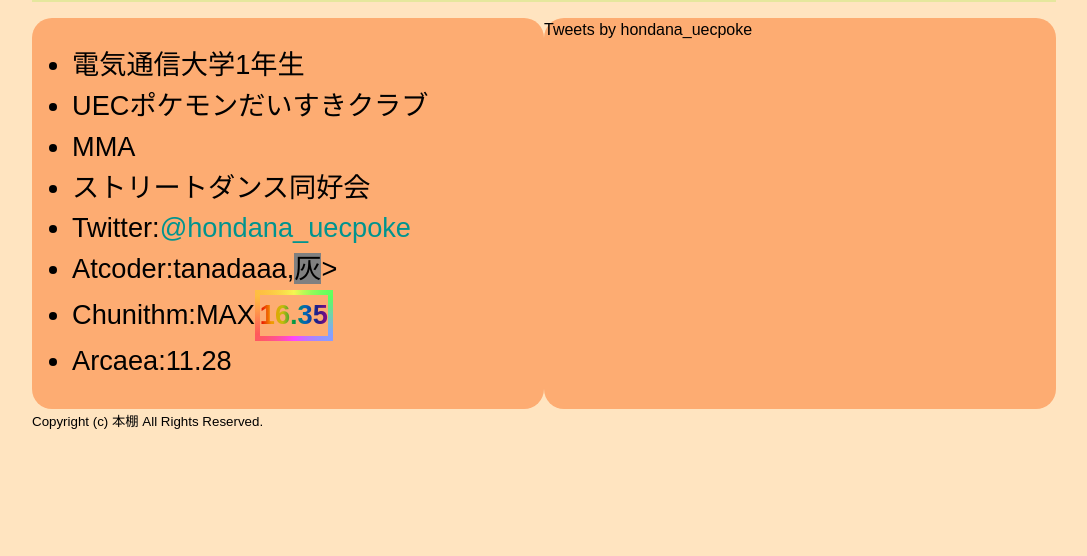
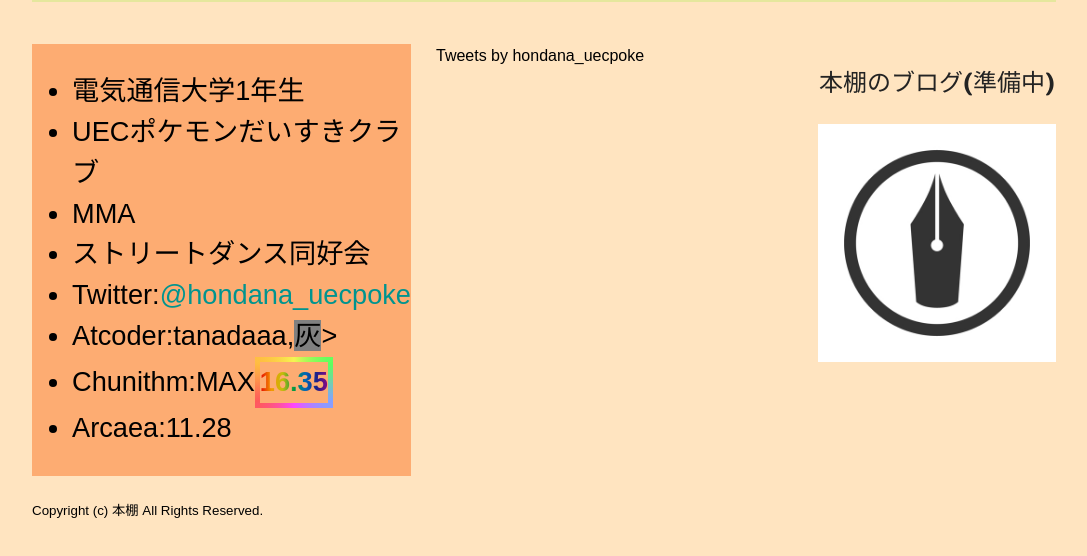
Before and after one commit to tanadaaa/hondana.com, a plain HTML site: page index.html in a window 1280 px wide. Shown: the part 156-712 px from the top of the page, without its empty margins (96-1183 px from the left). Drawn offline with nearby package versions, Linux system fonts and the light colour scheme.

Commit message:
add hatenablog link

```diff
--- a/index.css
+++ b/index.css
@@ -7,6 +7,10 @@ body {
     font-family:sans-serif;
     line-height:1.5;
     background-color: rgb(255, 228, 192);
+    display: grid;
+    grid-template-rows: 80px 80px 1fr;
+    grid-gap: var(2em);
+    text-align: left;
 }
 header{
     background-color: rgb(247, 172, 110);
@@ -56,12 +60,12 @@ a,a:hover,a:visited{
 #main_contents{
     display: grid;
     grid-template-rows: auto;
-    grid-template-columns: 1fr 1fr;
-    grid-gap: var(2em);
+    grid-template-columns: 2fr 3fr 2fr;
+    grid-gap: 25px;
+    padding-bottom: 25px;
     text-align: left;
 }
 .blocks{
-    border-radius: 20px;
     background-color: rgb(253, 172, 114);
 }
 #intro ul{
@@ -92,8 +96,28 @@ a,a:hover,a:visited{
 #twitter_color{
     color: rgb(0, 148, 143);
 }
-.twitter-timeline{
-    border-radius: 20px;
+#hatena_blog{
+    display: grid;
+    grid-template-rows: 80px 1fr;
+    text-align: left;
+}
+#hatena_chr{
+    font-family: 'M PLUS Rounded 1c', sans-serif;
+    font-size: 150%;
+    text-align: center;
+    padding:20px 0;
+    grid-row: 1 / 2;
+    color: #232323;
+}
+#hatena_icon{
+    grid-row: 2 / 3;
+    background-image: url(./images/hatena_icon.jpg);
+    background-repeat:  no-repeat;
+    background-size: contain;
+    padding:20px 0;
+}
+.thin:hover{
+    opacity: 0.8;
 }
 .kusodeka{
     font-family: 'M PLUS Rounded 1c', sans-serif;
--- a/index.html
+++ b/index.html
@@ -40,8 +40,12 @@
         <li>Arcaea:11.28</li>
       </ul>
     </div>
-    <div class="blocks">
+    <div>
       <a class="twitter-timeline" data-height="500" data-theme="light" href="https://twitter.com/hondana_uecpoke?ref_src=twsrc%5Etfw">Tweets by hondana_uecpoke</a> <script async src="https://platform.twitter.com/widgets.js" charset="utf-8"></script>
+    </div>
+    <div id="hatena_blog">
+      <div id="hatena_chr"><a href="https://hondanalog.hatenablog.com">本棚のブログ(準備中)</a></div>
+      <a href="https://hondanalog.hatenablog.com" id="hatena_icon" class="thin"></a>
     </div>
   </div>
 
```
Also changed, not shown: images/hatena_icon.jpg (added).
